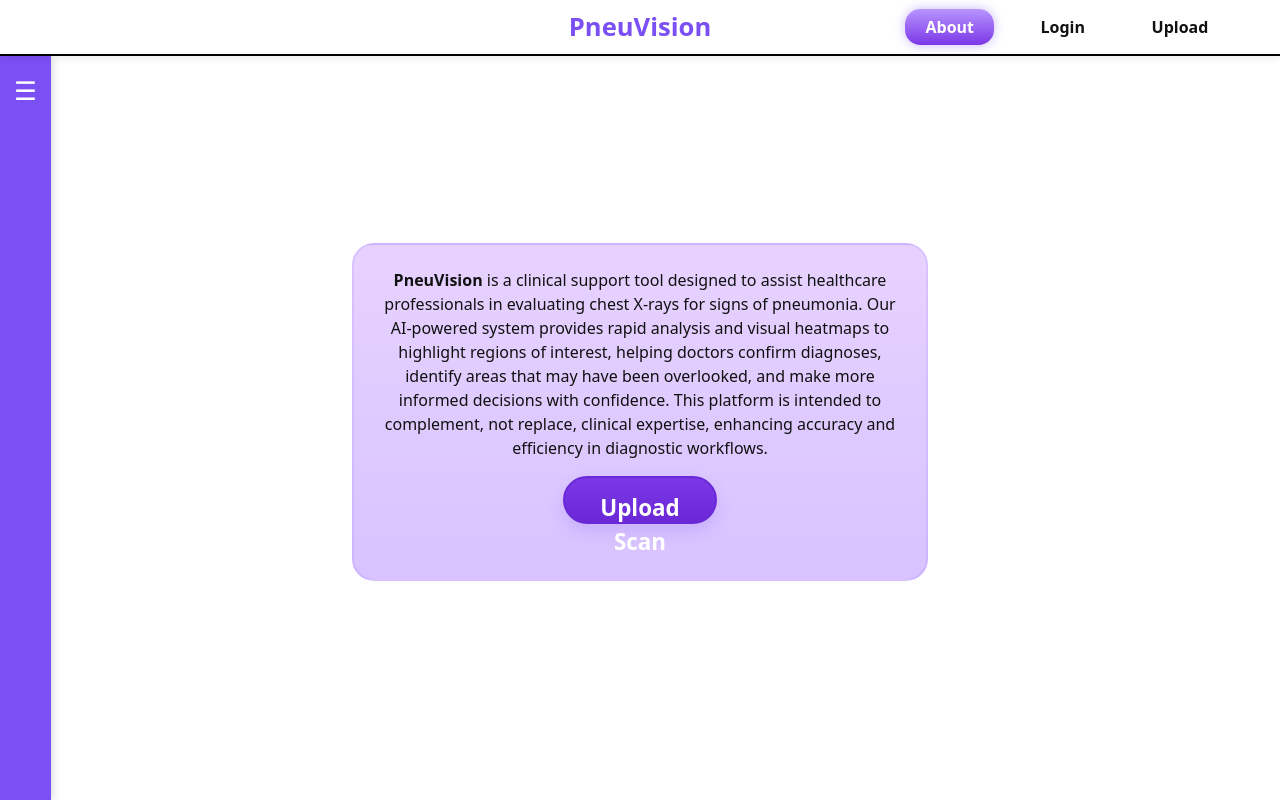
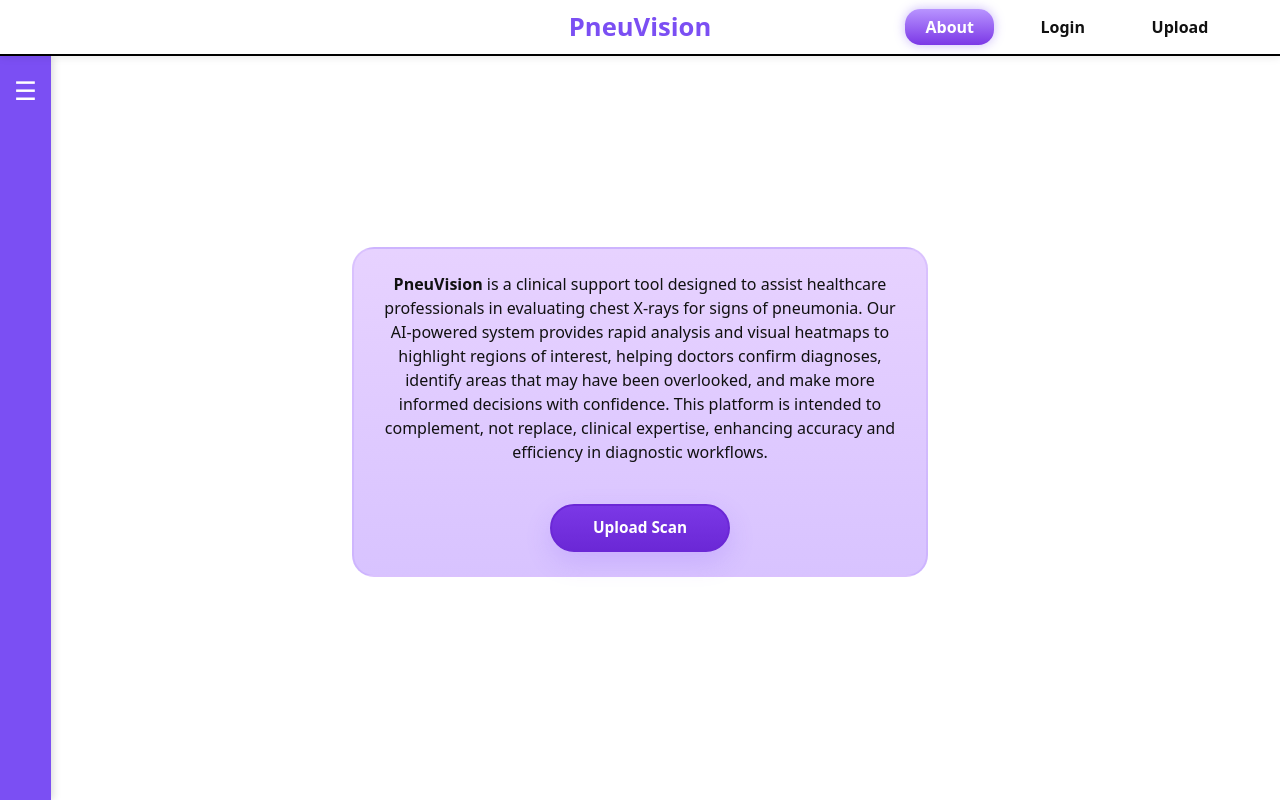
Before and after one commit to akshay-sajeev/PneuVision, a React (Vite) app in the folder frontend/: page / in a window 1280 px wide. Built offline with nearby package versions, Linux system fonts and the light colour scheme; a small style sheet from the web is missing.

Commit message:
Readded results and uploads folders and fixed upload scan button on homepage

```diff
--- a/frontend/src/Home.tsx
+++ b/frontend/src/Home.tsx
@@ -15,8 +15,9 @@ function Home() {
             intended to complement, not replace, clinical expertise, enhancing
             accuracy and efficiency in diagnostic workflows.
           </p>
+
           <Link to="/upload">
-              <button className="signin-btn">Upload Scan</button>
+            <button className="signin-btn home-upload-btn">Upload Scan</button>
           </Link>
         </div>
       </main>
--- a/frontend/src/Login.tsx
+++ b/frontend/src/Login.tsx
@@ -1,4 +1,3 @@
-import { useState } from "react";
 import ProfileBar from "./components/ProfileBar";
 import Navbar from "./components/Navbar";
 import "./styles/App.css";
@@ -8,8 +7,11 @@ function Login() {
     <div className="app-root">
       <Navbar />
       <ProfileBar />
+
       <main className="container">
         <div className="login-card">
+          <h2 className="login-title">Login</h2>
+
           <input
             className="pill-input"
             type="text"
@@ -21,7 +23,9 @@ function Login() {
             placeholder="Password"
             style={{ marginTop: '1rem' }}
           />
-          <button className="signin-btn" style={{ marginTop: '2.5rem' }}>Sign in</button>
+          <button className="signin-btn" style={{ marginTop: '2.5rem' }}>
+            Sign In
+          </button>
         </div>
       </main>
     </div>
--- a/frontend/src/styles/App.css
+++ b/frontend/src/styles/App.css
@@ -136,3 +136,38 @@ html, body {
   min-height: 100%;
   overflow-y: visible;
 }
+
+.login-title {
+  color: var(--pv-purple);
+  font-weight: 800;
+  font-size: 2rem;
+  margin-bottom: 2rem;
+  text-align: center;
+}
+
+.home-upload-btn {
+  display: flex;
+  justify-content: center;
+  align-items: center;
+  text-align: center;
+
+  width: 14vw;
+  height: 6vh;
+  font-size: 1.2vw;
+  font-weight: 700;
+  border-radius: 5vw;
+
+  background: linear-gradient(180deg, var(--pv-deep), #6b28d6);
+  color: white;
+  border: 0.2vw solid #6b28d6;
+  box-shadow: 0 0.8vw 2vw rgba(123,79,243,0.18);
+
+  cursor: pointer;
+  transition: all 0.3s ease;
+  margin-top: 3vh;
+}
+
+.home-upload-btn:hover {
+  border-color: white;
+  transform: translateY(-0.5vh);
+}
```
Also changed, not shown: 2 other files (tests, documents, lock files or other folders). Lines whose indentation alone changed are shown as unchanged.
